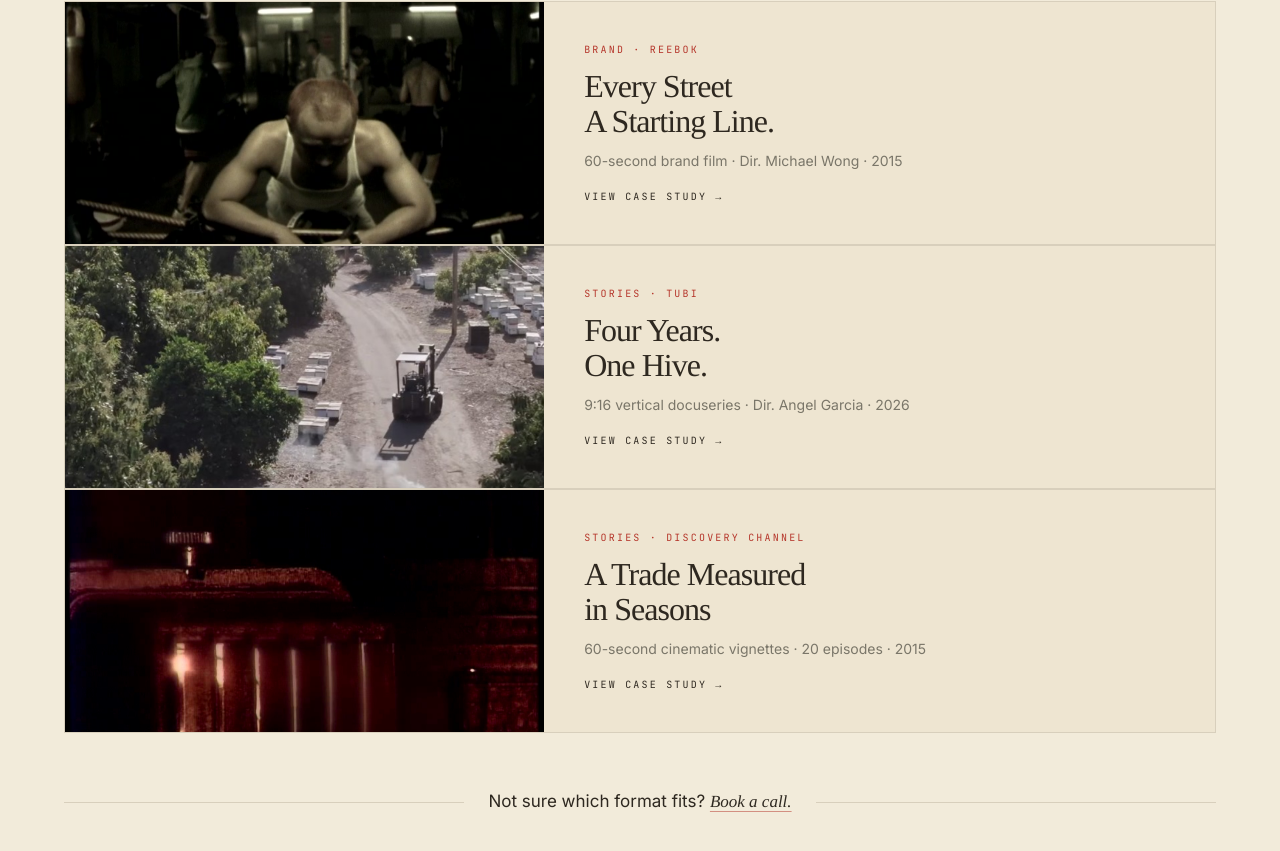
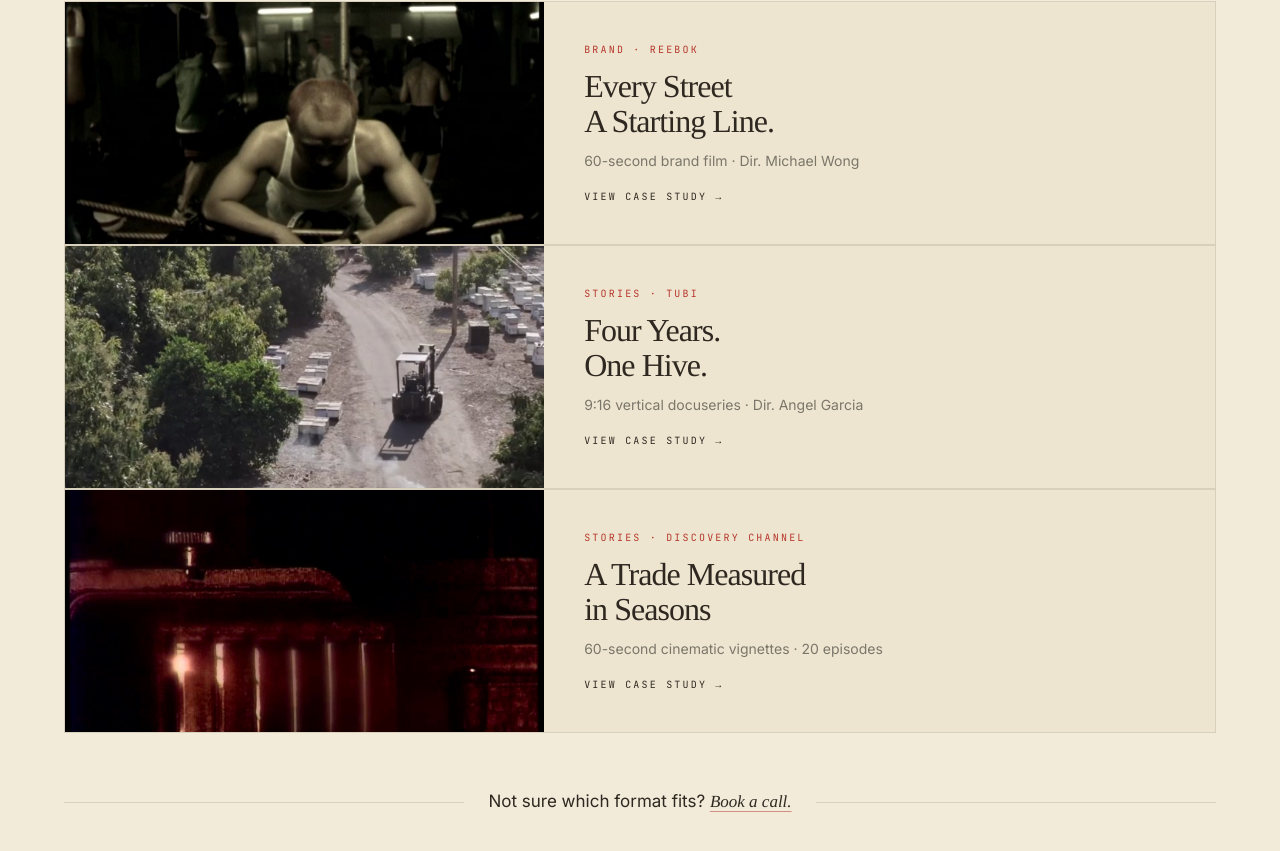
Before and after one commit to farhanamattar-code/bombay-blanc-site, a React (Vite) app: page / in a window 1280 px wide. Shown: the part 2865-3716 px from the top of the page. Built offline with nearby package versions, Linux system fonts and the light colour scheme; a web font is replaced by a local one.

Commit message:
Studio - remove date

```diff
--- a/src/components/WorkSection.jsx
+++ b/src/components/WorkSection.jsx
@@ -119,7 +119,7 @@ export default function WorkSection() {
                         {cs.title}
                       </h3>
                       <p className="font-sans text-[14px] leading-[1.55] text-ash max-w-[420px] mb-4">
-                        {cs.metadata.format}{cs.metadata.episodes ? ` · ${cs.metadata.episodes} episodes` : ''}{cs.metadata.director ? ` · Dir. ${cs.metadata.director}` : ''} · {cs.metadata.year}
+                        {cs.metadata.format}{cs.metadata.episodes ? ` · ${cs.metadata.episodes} episodes` : ''}{cs.metadata.director ? ` · Dir. ${cs.metadata.director}` : ''}
                       </p>
                       <span className="font-mono text-[10px] uppercase tracking-wideMono text-indigo group-hover:text-vermilion transition-colors">
                         View case study →
```
